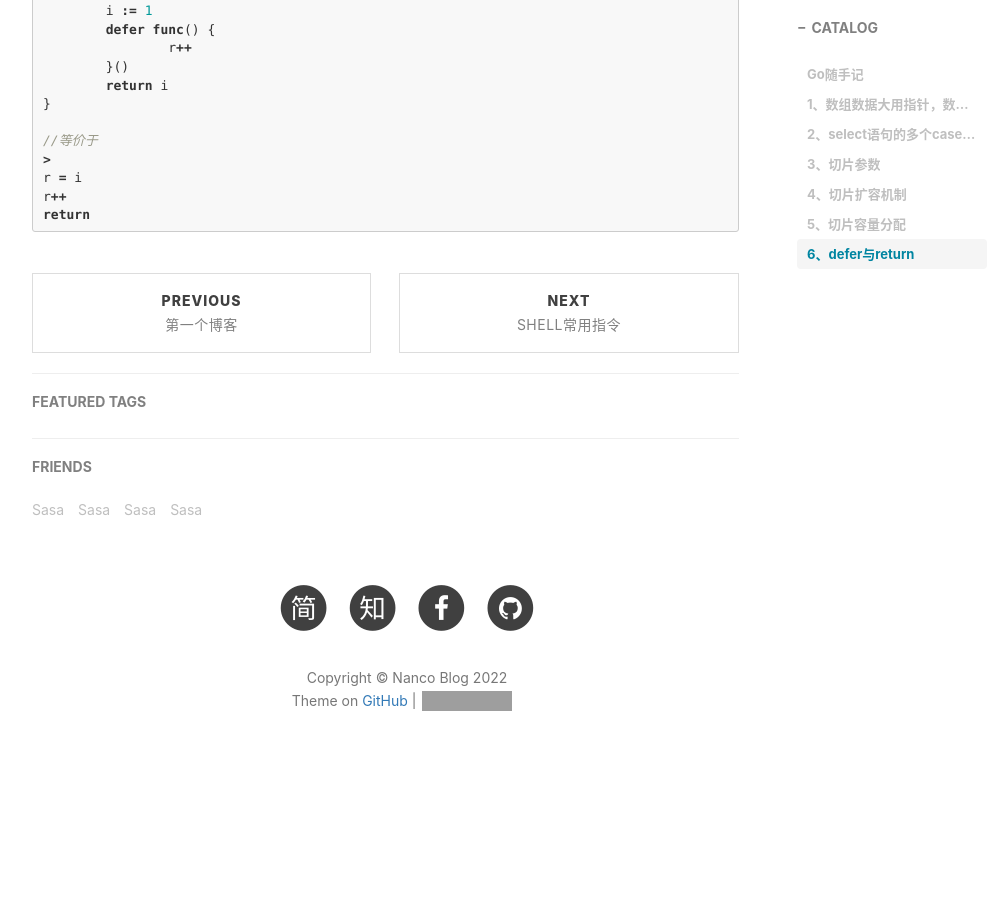
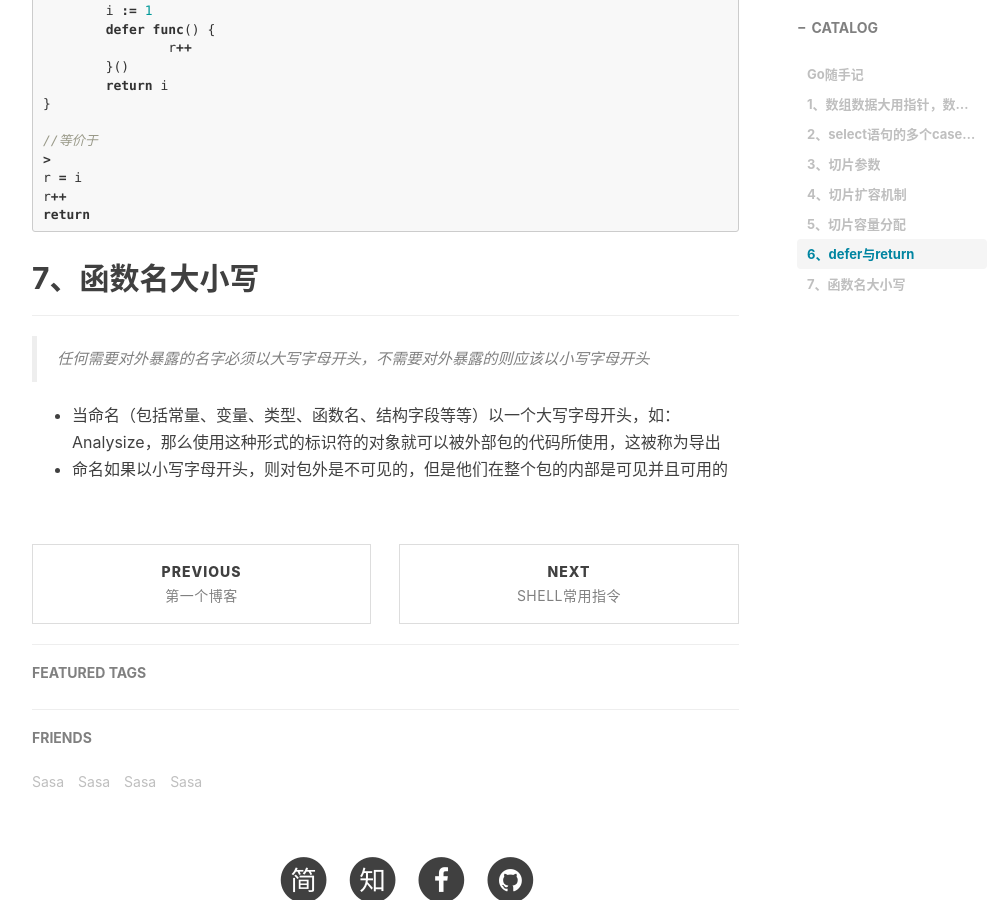
Before and after one commit to meetnanco/meetnanco.github.io, a Jekyll site: the page built from _posts/golang/2022-08-04-GoNotes.md, in a window 1280 px wide and 900 px high, scrolled down 1996 px. Shown: the whole window, without its empty margins (233-1238 px from the left). Built offline with Jekyll 4.4.1, drawn with Linux system fonts in a browser that asks for light colours; nearby versions of some CDN libraries; comment, search, counter and statistics services are not loaded; before the commit the page ends 2801 px from its top, so only the background shows below that; grey boxes are pictures that could not be loaded.

Commit message:
go func notes

````diff
--- a/_posts/golang/2022-08-04-GoNotes.md
+++ b/_posts/golang/2022-08-04-GoNotes.md
@@ -80,3 +80,9 @@ r = i
 r++
 return
 ```
+## 7、函数名大小写
+---
+> 任何需要对外暴露的名字必须以大写字母开头，不需要对外暴露的则应该以小写字母开头
+
+- 当命名（包括常量、变量、类型、函数名、结构字段等等）以一个大写字母开头，如：Analysize，那么使用这种形式的标识符的对象就可以被外部包的代码所使用，这被称为导出
+- 命名如果以小写字母开头，则对包外是不可见的，但是他们在整个包的内部是可见并且可用的
````
